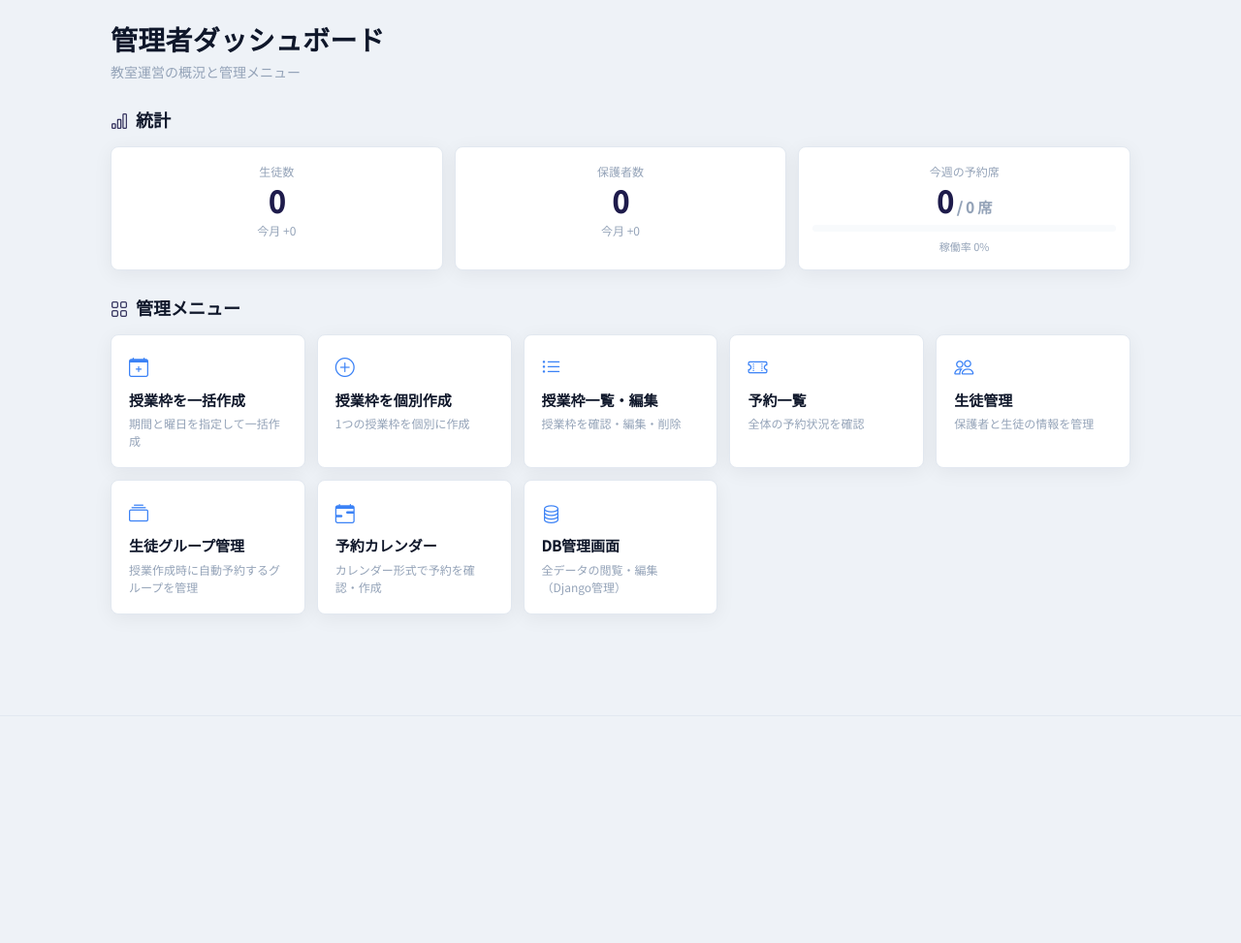
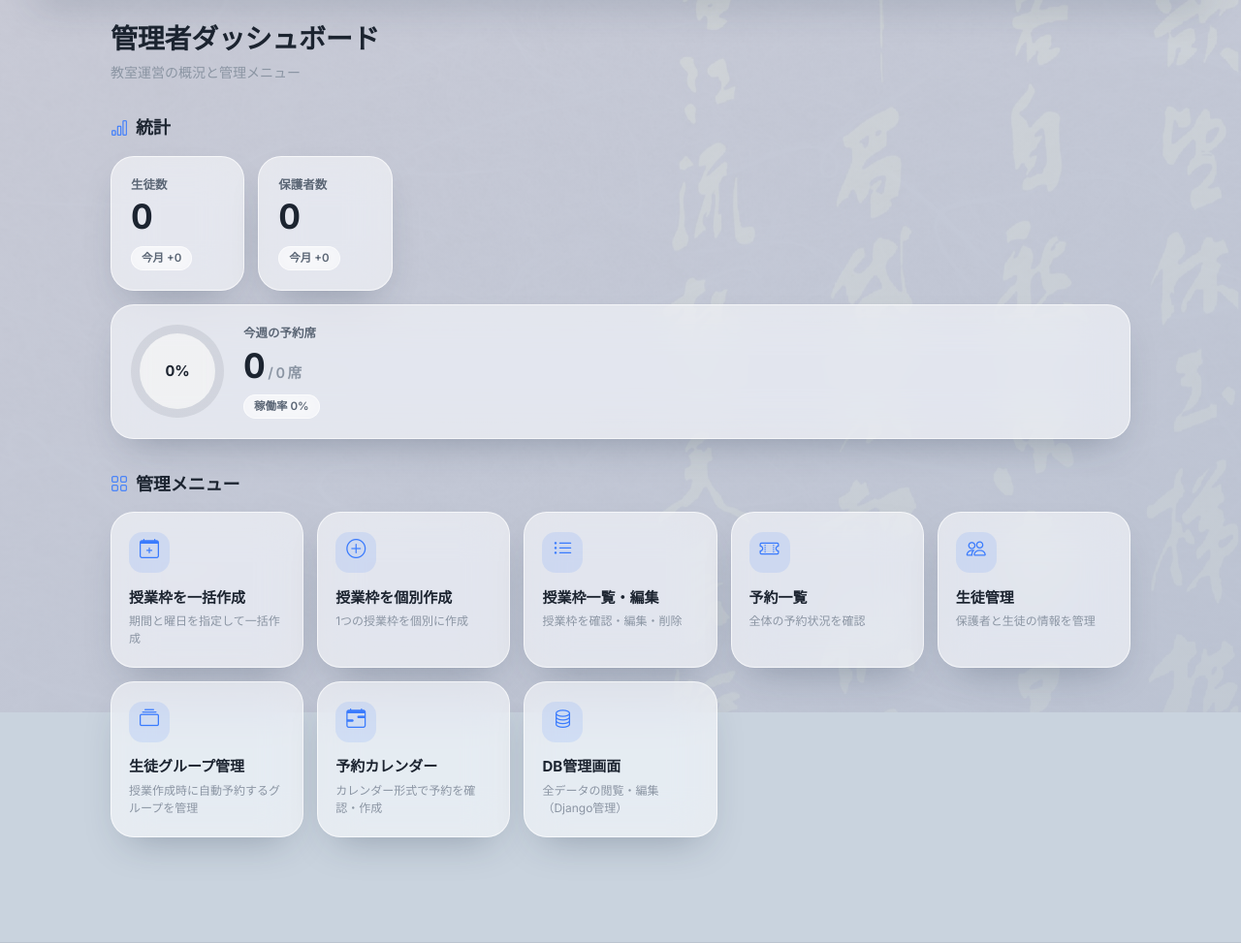
Before and after one commit to kuwajimayutaka-a11y/shodo_reserve, a Django app: page /admin-dashboard/ in a window 1280 px wide. Shown: the part 65-1038 px from the top of the page at 97% size. Before the commit the page ends 698 px from the top, so only its background shows below. Run offline with Django 5.2, Linux system fonts and the light colour scheme; the visitor is signed in with stand-in values (Sample User, id 1); data comes from the database, SQL or seed files in the repository; data that the repository does not hold is empty.

Commit message:
管理ダッシュボード・カレンダーをグラスモーフィズムUIに刷新
- ダーク→ライトのフロストガラス調テーマを新規partial _glass_theme.html に集約
  （ダッシュボード/カレンダーのみ適用。他画面は影響なし）
- 背景に既存ヘッダー画像（紫紺の和紙＋金の草書）を軽量化した bg.jpg を採用し、
  淡い白ベールを重ねて可読性を確保
- ヘッダーを浮遊するライトグラスのピル型に。「予約システム」を細字・薄色で改行
- ダッシュボード: 稼働率リング、容量バー付き授業カード、アイコンタイルのメニュー
- カレンダー: 2カラム化（左カレンダー固定／右スロット）、容量バー・残数の色分け、
  現在の予約をチップ表示、初回に直近授業日を自動選択
- バッジ／ピル類もフロストガラス調に統一
- フォントを Inter＋和文ゴシックに変更

未リリース（記録目的のブランチ）。

Co-Authored-By: Claude Opus 4.8 <noreply@anthropic.com>

```diff
--- a/booking/templates/base.html
+++ b/booking/templates/base.html
@@ -264,7 +264,8 @@
     <div class="hdr-title">
         <a href="/" class="hdr-logo">
             <div class="hdr-brush"></div>
-            秀雪書道教室　予約システム
+            <span class="hdr-logo-name">秀雪書道教室</span>
+            <span class="hdr-logo-sub">予約システム</span>
         </a>
         {% if user.is_staff %}
             <span class="hdr-admin-badge"><i class="bi bi-shield-lock-fill"></i>管理者</span>
--- a/booking/templates/booking/admin/dashboard.html
+++ b/booking/templates/booking/admin/dashboard.html
@@ -42,19 +45,19 @@
         <div class="stat-label">{{ stat.label }}</div>
         <div class="stat-value">{{ stat.value }}</div>
         {% if stat.delta %}
-        <div style="font-size:12px;color:var(--success);font-weight:700;margin-top:.4rem;"><i class="bi bi-arrow-up-short"></i>今月 +{{ stat.delta }}</div>
+        <span class="delta-pill"><i class="bi bi-arrow-up-short"></i>今月 +{{ stat.delta }}</span>
         {% else %}
-        <div style="font-size:12px;color:var(--muted);margin-top:.4rem;">今月 +0</div>
+        <span class="delta-pill delta-zero">今月 +0</span>
         {% endif %}
     </div>
     {% endfor %}
-    <div class="stat-card">
-        <div class="stat-label">今週の予約席</div>
-        <div class="stat-value" style="margin-bottom:.6rem;">{{ week_occupancy.booked }}<span style="font-size:.5em;color:var(--muted);font-weight:600;"> / {{ week_occupancy.capacity }} 席</span></div>
-        <div style="height:7px;background:var(--surface-2);border-radius:999px;overflow:hidden;">
-            <div style="height:100%;width:{{ week_occupancy.percent }}%;background:var(--blue);border-radius:999px;"></div>
+    <div class="stat-card occ-card">
+        <div class="occ-ring" style="--p:{{ week_occupancy.percent }};"><span>{{ week_occupancy.percent }}%</span></div>
+        <div>
+            <div class="stat-label">今週の予約席</div>
+            <div class="stat-value">{{ week_occupancy.booked }}<small> / {{ week_occupancy.capacity }} 席</small></div>
+            <span class="delta-pill delta-zero">稼働率 {{ week_occupancy.percent }}%</span>
         </div>
-        <div style="font-size:11px;color:var(--muted);margin-top:.4rem;">稼働率 {{ week_occupancy.percent }}%</div>
     </div>
 </div>
 
@@ -63,7 +66,7 @@
 <div class="menu-grid">
     {% for icon, url, title, desc in menu_items %}
     <a href="{{ url }}" class="menu-card">
-        <i class="{{ icon }}"></i>
+        <span class="menu-ico"><i class="{{ icon }}"></i></span>
         <div class="menu-title">{{ title }}</div>
         <div class="menu-desc">{{ desc }}</div>
     </a>
--- /dev/null
+++ b/booking/templates/booking/partials/_glass_theme.html
@@ -0,0 +1,250 @@
+{% load static %}
+{# ライト・グラスモーフィズム・テーマ（管理ダッシュボード / 管理カレンダー限定） #}
+{# base.html の :root 変数と共通クラスを後勝ちで上書き。このpartialを読み込んだページにのみ適用される。 #}
+<link rel="preconnect" href="https://fonts.googleapis.com">
+<link rel="preconnect" href="https://fonts.gstatic.com" crossorigin>
+<link href="https://fonts.googleapis.com/css2?family=Inter:wght@400;500;600;700&family=Noto+Sans+JP:wght@400;500;700&display=swap" rel="stylesheet">
+<style>
+  /* ---- ライト配色（このページのみ再定義） ---- */
+  :root{
+    --bg:#c9d3de;
+    --surface:rgba(255,255,255,.55);
+    --surface-2:rgba(255,255,255,.4);
+    --ink:#1c2430;--ink-2:#5b6675;--muted:#8b95a3;
+    --border:rgba(28,36,48,.08);--border-strong:rgba(28,36,48,.18);
+    --navy:#2a3a54;
+    --blue:#3a7bfd;--blue-hover:#2f6ae0;--blue-soft:rgba(58,123,253,.12);
+    --accent-soft:rgba(58,123,253,.12);
+    --ok:#2f9e6e;
+    --danger:#d6455d;--danger-soft:rgba(214,69,93,.1);
+    --sat:#4a7dd4;--sun:#c96a7c;
+    --glass-border:rgba(255,255,255,.65);
+    --glass-strong:rgba(255,255,255,.72);
+    --radius-card:24px;--radius-md:18px;--radius-sm:12px;
+    --shadow-card:0 18px 40px -18px rgba(30,45,70,.35);
+    --shadow-pop:0 26px 54px -20px rgba(30,45,70,.45);
+  }
+
+  /* ---- 背景：淡い青グレーの「部屋」グラデ ---- */
+  body{
+    background:#c9d3de;
+    font-family:'Inter','Hiragino Sans','Noto Sans JP','Yu Gothic UI',sans-serif;
+    color:var(--ink);
+    overflow-x:hidden;
+  }
+  /* 元ヘッダーの書（紫紺の和紙＋金の草書）を背景に。上に淡い白ベールを重ねて
+     金文字をうっすら透かしつつ、濃色テキストの可読性を確保する。 */
+  body::before{
+    content:"";position:fixed;inset:0;z-index:-2;
+    background:
+      linear-gradient(155deg, rgba(238,242,248,.82) 0%, rgba(222,229,239,.86) 50%, rgba(205,214,227,.9) 100%),
+      url("{% static 'booking/img/bg.jpg' %}") center/cover no-repeat;
+  }
+
+  /* ---- ガラス面（外側パネル） ---- */
+  .card-wa,.stat-card,.menu-card,.cal,.table-wrap{
+    background:var(--surface);
+    -webkit-backdrop-filter:blur(22px) saturate(1.4);
+    backdrop-filter:blur(22px) saturate(1.4);
+    border:1px solid var(--glass-border);
+    border-radius:var(--radius-card);
+    box-shadow:var(--shadow-card);
+  }
+  .card-wa-head{border-bottom-color:var(--border);}
+  .lesson-card-wa,.timeslot-row{
+    background:var(--surface-2);
+    border:1px solid var(--glass-border);
+    border-radius:var(--radius-md);
+  }
+
+  /* ---- タイポグラフィ ---- */
+  main{font-family:'Inter','Hiragino Sans','Noto Sans JP','Yu Gothic UI',sans-serif;}
+  .page-head{margin-bottom:1.75rem;}
+  .page-head h1{font-weight:700;letter-spacing:-.01em;}
+  .section-title{font-weight:700;letter-spacing:-.005em;margin:2.25rem 0 1.1rem;}
+  .section-title i{color:var(--blue);}
+  .card-wa-head h2,.card-wa-head .h,.cal-title{font-weight:700;letter-spacing:-.005em;}
+  .stat-value,.meta,.pill,.cal-cell,.wtable,.lg-time,.cap-row{font-variant-numeric:tabular-nums;}
+
+  /* ---- 統計カード ---- */
+  .stat-grid{gap:14px;margin-bottom:1.75rem;}
+  .stat-card{padding:20px;text-align:left;}
+  .stat-card .stat-label{font-size:12.5px;color:var(--ink-2);font-weight:600;margin-bottom:0;}
+  .stat-card .stat-value{font-size:2.2rem;font-weight:700;letter-spacing:-.02em;color:var(--ink);margin-top:6px;line-height:1;}
+  .stat-card .stat-value small{font-size:.42em;color:var(--muted);font-weight:600;}
+  .delta-pill{display:inline-block;margin-top:.75rem;font-size:11.5px;font-weight:600;color:var(--ok);background:rgba(47,158,110,.12);padding:3px 10px;border-radius:999px;}
+  .delta-pill.delta-zero{color:var(--ink-2);background:rgba(28,36,48,.06);}
+
+  /* 稼働率リング（conic-gradient） */
+  .occ-card{grid-column:1/-1;display:flex;align-items:center;gap:20px;}
+  .occ-ring{--p:0;position:relative;width:96px;height:96px;flex:none;border-radius:50%;
+    background:conic-gradient(var(--blue) calc(var(--p)*1%), rgba(28,36,48,.09) 0);
+    display:grid;place-items:center;}
+  .occ-ring::before{content:"";position:absolute;inset:9px;border-radius:50%;background:rgba(255,255,255,.62);
+    -webkit-backdrop-filter:blur(6px);backdrop-filter:blur(6px);}
+  .occ-ring span{position:relative;font-weight:700;font-size:.95rem;font-variant-numeric:tabular-nums;}
+
+  /* ---- 直近の授業（グラスカード＋容量バー） ---- */
+  .lessons{display:grid;grid-template-columns:repeat(auto-fit,minmax(260px,1fr));gap:14px;margin-bottom:.5rem;}
+  .lesson-glass{padding:18px 20px;margin-bottom:0;}
+  .lg-top{display:flex;align-items:center;gap:10px;flex-wrap:wrap;}
+  .lg-time{font-size:1.15rem;font-weight:700;letter-spacing:-.01em;}
+  .cap{margin-top:14px;}
+  .cap-row{display:flex;justify-content:space-between;font-size:12.5px;color:var(--ink-2);margin-bottom:6px;}
+  .cap-row b{color:var(--ink);font-weight:600;}
+  .cap-bar{height:6px;border-radius:999px;background:rgba(28,36,48,.08);overflow:hidden;}
+  .cap-bar i{display:block;height:100%;border-radius:999px;background:linear-gradient(90deg,var(--blue),#6fa0ff);}
+  .lg-names{display:flex;flex-wrap:wrap;gap:6px;margin-top:12px;}
+  .lg-names .nm-fam{color:var(--muted);font-size:11px;margin-left:2px;}
+  .lg-empty{font-size:.82rem;color:var(--muted);margin-top:11px;}
+
+  /* ---- メニュー：アイコンをアクセントタイルに ---- */
+  .menu-grid{gap:14px;margin-bottom:1.75rem;}
+  .menu-card{padding:20px 18px;transition:transform .18s ease, background .18s ease, box-shadow .18s ease;}
+  .menu-card:hover{transform:translateY(-2px);background:var(--glass-strong);box-shadow:var(--shadow-pop);border-color:var(--glass-border);}
+  .menu-card .menu-ico{width:42px;height:42px;border-radius:14px;background:var(--accent-soft);color:var(--blue);display:grid;place-items:center;margin-bottom:.9rem;}
+  .menu-card .menu-ico i{font-size:20px;}
+  .menu-card .menu-title{font-weight:700;}
+
+  /* ---- ボタン・入力（ガラスになじむ半透明白） ---- */
+  .btn-outline-wa{background:rgba(255,255,255,.5);border-color:var(--glass-border);}
+  .btn-outline-wa:hover{background:var(--glass-strong);}
+  .input,.select,
+  main input:not([type=checkbox]):not([type=radio]):not([type=submit]):not([type=button]):not([type=file]):not([type=hidden]),
+  main textarea,main select{background:rgba(255,255,255,.55);border-color:var(--border-strong);}
+
+  /* ---- カレンダーページ：クイックリンク ---- */
+  .quick{display:flex;gap:10px;margin:0 0 24px;flex-wrap:wrap;}
+  .quick-link{display:inline-flex;align-items:center;gap:6px;font-size:.82rem;font-weight:600;color:var(--ink);text-decoration:none;
+    padding:9px 16px;border-radius:999px;background:var(--surface);border:1px solid var(--glass-border);
+    -webkit-backdrop-filter:blur(18px);backdrop-filter:blur(18px);box-shadow:0 8px 20px -12px rgba(30,45,70,.35);
+    transition:background .15s ease, transform .15s ease;}
+  .quick-link:hover{background:var(--glass-strong);transform:translateY(-1px);color:var(--ink);}
+  .quick-link i{color:var(--blue);font-size:1rem;}
+
+  /* ---- カレンダーページ：2カラムレイアウト ---- */
+  .cal-col{margin-bottom:1.25rem;}
+  .cal-placeholder{display:flex;align-items:center;justify-content:center;min-height:220px;padding:2rem;
+    border-radius:var(--radius-card);border:1px dashed var(--border-strong);color:var(--muted);font-size:.85rem;text-align:center;}
+  @media(min-width:820px){
+    .cal-layout{display:grid;grid-template-columns:360px 1fr;gap:22px;align-items:start;}
+    .cal-col{position:sticky;top:92px;margin-bottom:0;}
+  }
+
+  /* ---- ミニカレンダー ---- */
+  .cal{padding:22px 20px 18px;}
+  .cal-col .cal{max-width:none;margin:0;}
+  .cal-title{letter-spacing:.02em;}
+  .cal-nav{width:36px;height:36px;border-radius:50%;background:rgba(255,255,255,.5);border-color:var(--glass-border);}
+  .cal-nav:hover{background:var(--glass-strong);}
+  .cal-cell{font-family:'Inter',sans-serif;border-radius:14px;}
+  .cal-cell.has-lesson:hover{background:var(--blue-soft);}
+  .cal-cell.today{box-shadow:inset 0 0 0 1.5px var(--border-strong);background:rgba(255,255,255,.5);}
+  .cal-cell.selected{box-shadow:0 8px 18px -8px rgba(58,123,253,.7);}
+
+  /* ---- 日付ラベル ---- */
+  .day-label{display:flex;align-items:center;gap:8px;margin:0 4px 14px;}
+  .day-label h2{font-size:1rem;font-weight:700;}
+  .dl-icon{width:26px;height:26px;border-radius:9px;background:var(--accent-soft);color:var(--blue);display:grid;place-items:center;}
+  .dl-icon i{font-size:14px;}
+
+  /* ---- スロット（授業枠）カード ---- */
+  .slot{background:var(--surface);-webkit-backdrop-filter:blur(22px) saturate(1.4);backdrop-filter:blur(22px) saturate(1.4);
+    border:1px solid var(--glass-border);border-radius:var(--radius-card);box-shadow:var(--shadow-card);padding:20px;margin-bottom:16px;}
+  .slot-top{display:flex;align-items:center;gap:8px;flex-wrap:wrap;}
+  .slot-room{font-weight:700;font-size:.95rem;}
+  .slot-del{margin-left:auto;display:inline-flex;align-items:center;gap:5px;font-size:.72rem;font-weight:600;color:var(--danger);
+    background:var(--danger-soft);border:none;border-radius:999px;padding:6px 12px;cursor:pointer;text-decoration:none;transition:background .15s ease;}
+  .slot-del:hover{background:rgba(214,69,93,.18);color:var(--danger);}
+  .slot-del i{font-size:.85rem;}
+  .slot-time{font-size:1.25rem;font-weight:700;font-variant-numeric:tabular-nums;margin-top:12px;}
+
+  /* 容量バー（カレンダー） */
+  .cap-left{font-weight:600;color:var(--blue);}
+  .cap-left.low{color:var(--danger);}
+  .cap-bar i.full{background:linear-gradient(90deg,#e07a90,var(--danger));}
+
+  .open-date{font-size:.72rem;color:var(--muted);margin-top:10px;display:flex;align-items:center;gap:5px;}
+  .open-date i{font-size:.85rem;}
+
+  /* 予約フォーム */
+  .booking-form{display:flex;gap:10px;margin-top:14px;flex-wrap:wrap;align-items:center;}
+  .booking-form .select,.booking-form select{flex:1;min-width:180px;border-radius:14px;}
+  .btn-book{font:inherit;font-size:.85rem;font-weight:700;color:#fff;padding:11px 20px;border:none;border-radius:14px;cursor:pointer;
+    background:linear-gradient(135deg,var(--blue),#5e93ff);box-shadow:0 10px 20px -10px rgba(58,123,253,.7);
+    transition:transform .15s ease, box-shadow .15s ease;white-space:nowrap;}
+  .btn-book:hover{transform:translateY(-1px);box-shadow:0 14px 24px -10px rgba(58,123,253,.75);}
+  .btn-book:disabled{opacity:.6;cursor:not-allowed;transform:none;}
+  @media(max-width:600px){.booking-form .btn-book{width:100%;}}
+
+  /* 現在の予約（チップ） */
+  .bookings{margin-top:16px;padding-top:14px;border-top:1px solid var(--border);}
+  .bookings h4{font-size:.75rem;font-weight:700;color:var(--ink-2);margin-bottom:10px;display:flex;align-items:center;gap:6px;}
+  .bookings h4 .count{font-size:.68rem;font-weight:600;color:var(--blue);background:var(--accent-soft);padding:2px 8px;border-radius:999px;}
+  .chips{display:flex;flex-wrap:wrap;gap:7px;}
+  .chip{font-size:.72rem;color:var(--ink);line-height:1;background:var(--surface);border:1px solid var(--glass-border);padding:7px 11px;border-radius:999px;white-space:nowrap;}
+  .chip small{color:var(--muted);font-size:.66rem;margin-left:3px;}
+
+  /* ---- Select2（ライトガラス） ---- */
+  .select2-container--default .select2-selection--single{
+    background:rgba(255,255,255,.55)!important;border:1px solid var(--border-strong)!important;
+    height:auto!important;border-radius:var(--radius-sm)!important;}
+  .select2-container--default .select2-selection--single .select2-selection__rendered{color:var(--ink)!important;line-height:1.4!important;padding:10px 12px!important;}
+  .select2-container--default .select2-selection--single .select2-selection__arrow{height:100%!important;}
+  .select2-dropdown{background:rgba(255,255,255,.92)!important;border:1px solid var(--border-strong)!important;-webkit-backdrop-filter:blur(12px);backdrop-filter:blur(12px);}
+  .select2-container--default .select2-results__option--highlighted[aria-selected]{background:var(--blue)!important;color:#fff!important;}
+
+  /* ---- ヘッダー：モック風の浮遊ライトグラス・ピル ---- */
+  .hdr{
+    background:rgba(255,255,255,.55);
+    -webkit-backdrop-filter:blur(22px) saturate(1.4);
+    backdrop-filter:blur(22px) saturate(1.4);
+    border:1px solid var(--glass-border);
+    border-radius:999px;
+    box-shadow:var(--shadow-card);
+    top:12px;left:16px;right:16px;height:auto;min-height:52px;padding:8px 20px;
+  }
+  .hdr-logo,.hdr-logo:hover{color:var(--ink);text-shadow:none;
+    font-family:'Inter','Hiragino Sans','Noto Sans JP','Yu Gothic UI',sans-serif;
+    flex-wrap:wrap;column-gap:9px;row-gap:0;line-height:1.15;}
+  .hdr-logo-name{font-weight:700;letter-spacing:.02em;}
+  .hdr-logo-sub{flex-basis:100%;font-weight:300;font-size:.72rem;color:var(--muted);letter-spacing:.06em;}
+  .hdr-brush{background:var(--blue);}
+  .hdr-user{color:var(--ink-2);text-shadow:none;}
+  .hdr-admin-badge{background:var(--blue);box-shadow:0 6px 14px -6px rgba(58,123,253,.6);text-shadow:none;}
+  nav a{color:var(--ink-2);text-shadow:none;border-radius:999px;}
+  nav a:hover{background:rgba(28,36,48,.06);color:var(--ink);}
+  .logout-btn{background:rgba(255,255,255,.45);color:var(--ink);border:1px solid var(--glass-border);border-radius:999px;text-shadow:none;}
+  .logout-btn:hover{background:var(--glass-strong);}
+  .menu-btn span{background:var(--ink);}
+  @media(max-width:750px){
+    .hdr{left:8px;right:8px;top:8px;border-radius:20px;}
+    nav{top:66px;background:rgba(255,255,255,.94);-webkit-backdrop-filter:blur(16px);backdrop-filter:blur(16px);border:1px solid var(--glass-border);border-radius:16px;box-shadow:var(--shadow-card);}
+  }
+
+  /* ---- バッジ／ピル系もフロストガラス調に ---- */
+  .pill,.delta-pill,.bookings h4 .count,.chip,.slot-del,.slot-top .teacher{
+    -webkit-backdrop-filter:blur(10px) saturate(1.4);
+    backdrop-filter:blur(10px) saturate(1.4);
+    border:1px solid var(--glass-border);
+  }
+  .pill-success{background:rgba(47,158,110,.16);color:#1c7a52;border-color:rgba(47,158,110,.32);}
+  .pill-danger{background:rgba(214,69,93,.16);color:#b83a50;border-color:rgba(214,69,93,.32);}
+  .pill-warning{background:rgba(217,119,6,.16);color:#a15c08;border-color:rgba(217,119,6,.3);}
+  .pill-muted{background:rgba(255,255,255,.5);color:var(--ink-2);border-color:var(--glass-border);}
+  .pill-open{background:rgba(58,123,253,.16);color:#2f6ae0;border-color:rgba(58,123,253,.32);}
+  .pill-room-yokogawa{background:rgba(13,148,136,.16);color:#0f766e;border-color:rgba(13,148,136,.3);}
+  .pill-room-ishihara{background:rgba(124,58,237,.16);color:#6d28d9;border-color:rgba(124,58,237,.3);}
+  .delta-pill{background:rgba(47,158,110,.15);border-color:rgba(47,158,110,.28);}
+  .delta-pill.delta-zero{background:rgba(255,255,255,.45);border-color:var(--glass-border);}
+  .bookings h4 .count{background:rgba(58,123,253,.15);border-color:rgba(58,123,253,.28);}
+  .slot-del{background:rgba(214,69,93,.14);border-color:rgba(214,69,93,.28);}
+  .slot-del:hover{background:rgba(214,69,93,.22);}
+  .hdr-admin-badge{background:rgba(58,123,253,.5);border:1px solid rgba(255,255,255,.5);
+    -webkit-backdrop-filter:blur(10px);backdrop-filter:blur(10px);box-shadow:0 6px 14px -8px rgba(58,123,253,.6);}
+
+  /* ---- backdrop-filter 非対応ブラウザ向けフォールバック ---- */
+  @supports not ((-webkit-backdrop-filter:blur(1px)) or (backdrop-filter:blur(1px))){
+    .card-wa,.stat-card,.menu-card,.cal,.table-wrap{background:rgba(255,255,255,.9);}
+  }
+</style>
```
Also changed, not shown: other parts of booking/templates/booking/admin/dashboard.html (+19 -16 lines), booking/templates/booking/admin/calendar.html (+57 -28 lines), booking/templates/booking/partials/_calendar_date_blocks.html (+29 -27 lines), booking/static/booking/img/bg.jpg (added).
